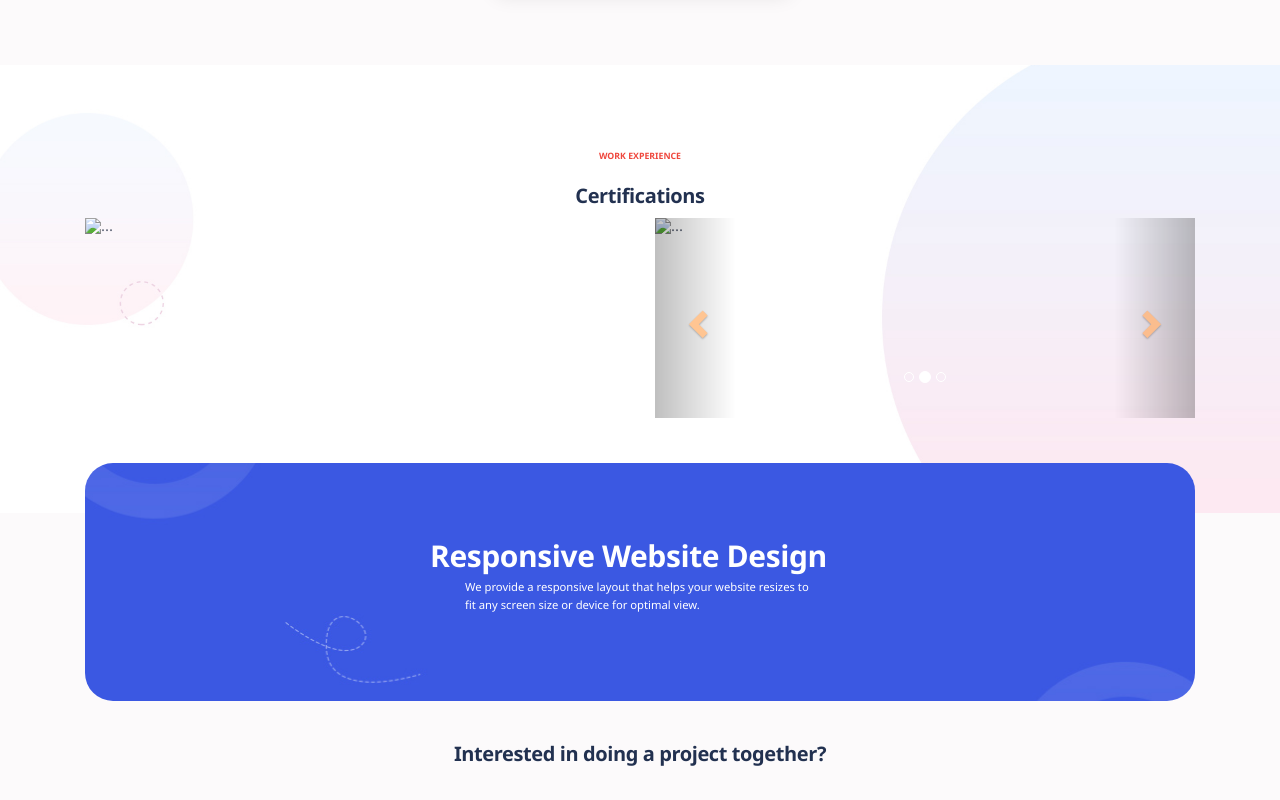
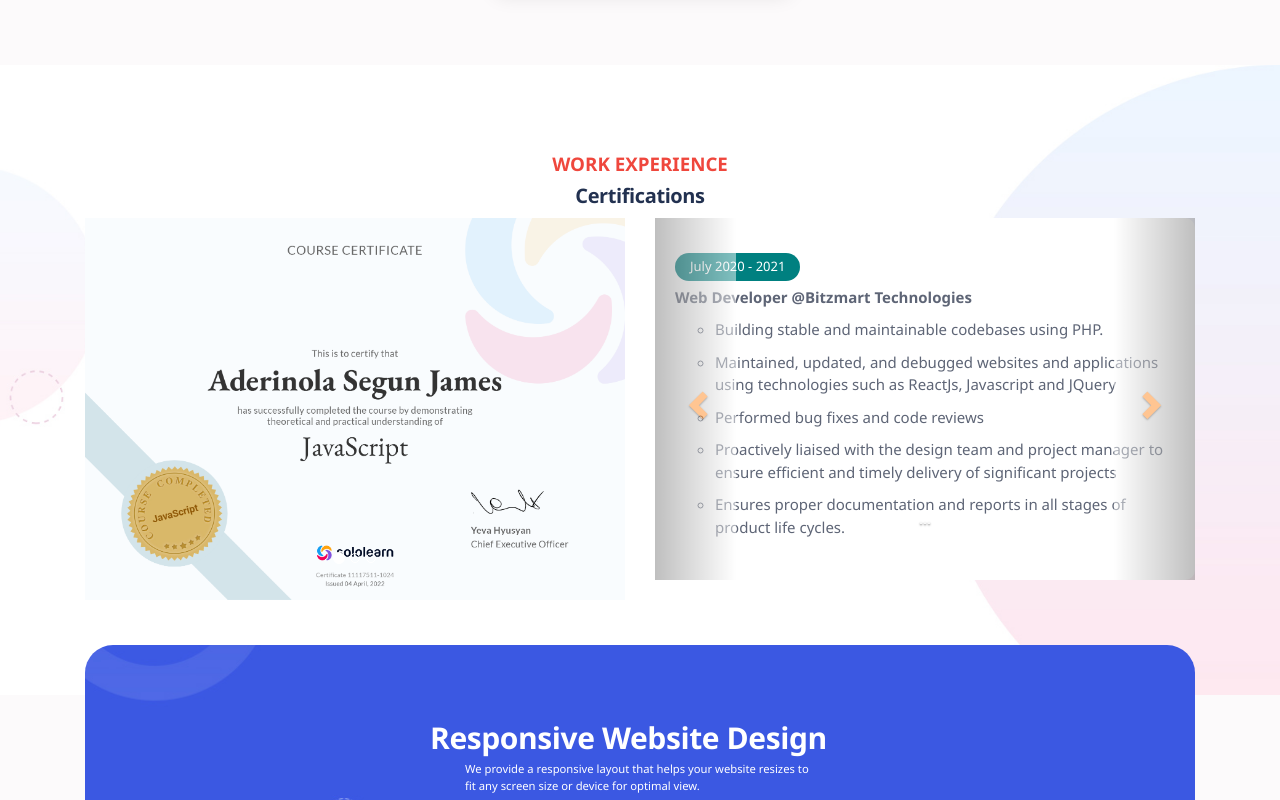
Before and after one commit to segun-aderinola/my-portfolio, a plain HTML site: page index.html in a window 1280 px wide. Shown: the part 2725-3525 px from the top of the page. Drawn offline with nearby package versions, Linux system fonts and the light colour scheme.

Commit message:
done for now

```diff
--- a/css/style.css
+++ b/css/style.css
@@ -270,11 +270,34 @@
     margin-bottom: 0.5rem;
     color: #ef473d;
     font-weight: 600;
-    font-size: 0.875rem;
+    font-size: 1.875rem;
 }
 /* .language{
     font-weight: 700;
 } */
+
+.experience-details {
+    display: inline-block;
+    background-color: teal;
+    border-radius: 25px;
+    padding: 4px 15px;
+    font-size: 13px;
+    text-align: center;
+    color: white;
+    margin-bottom: 5px;
+}
+.content {
+    font-size: 15px;
+}
+.exptitle {
+    font-weight: bold;
+}
+.UL li {
+    padding-top: 10px;
+}
+.carousel-control{
+    background-color: #fcfafb;
+}
 .cards-2 .language {
     font-size: 1.25rem;
     line-height: 1.5rem;
@@ -374,6 +397,13 @@
     line-height: 2.5rem;
     letter-spacing: -0.4px;
 }
+.h2-heading{
+    color: #223150;
+    font-weight: 700;
+    font-size: 2rem;
+    line-height: 2.5rem;
+    letter-spacing: -0.4px;
+}
 
 /* responsiveness */
 @media (min-width: 1200px){
--- a/index.html
+++ b/index.html
@@ -77,7 +77,7 @@
                     </h1>
 
                     <div class="header1">
-                        <span class="mt-4 text-slider-items"> Hi I am Segun Aderinola James, I am a Full stack Web
+                        <span class="mt-4 text-slider-items"> Hi My name is Segun Aderinola James, I am a Full stack Web
                             Developer.</p> </span>
                         <strong class="text-slider"></strong>
                     </div>
@@ -141,7 +141,8 @@
 
         <div id="about" class="row basic-1" style="margin-top: 50px;">
             <div class="col-md-6">
-                <img src="image/segun.png" class="img-fluid img-rounded" alt="" style="border: 2px solid teal; box-shadow: 5px 5px;">
+                <img src="image/segun.png" class="img-fluid img-rounded" alt=""
+                    style="border: 2px solid teal; box-shadow: 5px 5px;">
 
             </div>
 
@@ -149,7 +150,8 @@
                 <p class="what-i-do"> WHAT I DO</p>
                 <p class="stack">Full Stack Web developer</p>
                 <div style="text-align: justify;font-size: 18px;">
-                    I am a Software Engineer with over three years of experience with profound knowledge of solving problems.
+                    Software Engineer with over three years of experience with profound knowledge of solving
+                    problems.
                     Highly experienced with multiple programming languages required for website, web application and
                     database development. Enjoy working as a team member with excellent communication, interpersonal
                     skills and proactive. </div>
@@ -176,7 +178,8 @@
                         <div class="card-body">
                             <div class="project-title"> Real Estate Management Skinimoni.com </div>
                             <p class="project-body">
-                                This web application is a real Estate platform designed for house lease, rent, sale of land and properties, hotel lodge within Ilorin and its premises.
+                                This web application is a real Estate platform designed for house lease, rent, sale of
+                                land and properties, hotel lodge within Ilorin and its premises.
                             </p>
                             <div class="language"> PHP, JavaScript, HTML, CSS, Bootstrap</div>
                             <div class="language">
@@ -193,7 +196,8 @@
                         <div class="card-body">
                             <div class="project-title"> E-Commerce Website www.havizlanzile.com</div>
                             <p class="project-body">
-                                This is an E-commerce website designed for purchase of clothing designs, foot wears, designers, etc.
+                                This is an E-commerce website designed for purchase of clothing designs, foot wears,
+                                designers, etc.
                             </p>
                             <div class="language">PHP, jQuery, HTML, CSS, Bootstrap</div>
                             <div class="language">
@@ -211,7 +215,8 @@
                         <div class="card-body">
                             <div class="project-title"> Graphical Password Authentication system </div>
                             <p class="project-body">
-                                This project is an Authentication system that uses picture puzzle for its authentication. The user gets authenticated after completing a puzzle grid arrangement.
+                                This project is an Authentication system that uses picture puzzle for its
+                                authentication. The user gets authenticated after completing a puzzle grid arrangement.
                             </p>
                             <div class="language">HTML, CSS, PHP, Javascript, Ajax </div>
                             <div class="language">
@@ -219,7 +224,7 @@
                                     <img src="./image/git.png" alt="">
                                 </a>
                                 <a href="https://github.com/segun-aderinola/graphical-password-authentication/">
-                                    <img src="./image/link.png" alt="" >
+                                    <img src="./image/link.png" alt="">
                                 </a>
                             </div>
                         </div>
@@ -230,9 +235,11 @@
                     <div class="card collapsse">
                         <img src="./image/github.png" class="git-icon" alt="Git Icon">
                         <div class="card-body">
-                            <div class="project-title"> Web-based Student Wallet System  </div>
+                            <div class="project-title"> Web-based Student Wallet System </div>
                             <p class="project-body">
-                                This system is a web-based student wallet designed to enable student save money in his/her college wallet and make payment via the wallet to any college own store. Also the student can make school fee payment if the balance in the wallet is sufficient.
+                                This system is a web-based student wallet designed to enable student save money in
+                                his/her college wallet and make payment via the wallet to any college own store. Also
+                                the student can make school fee payment if the balance in the wallet is sufficient.
                             </p>
                             <div class="language"> HTML5, CSS, Bootstrap, PHP, jQuery </div>
                             <div class="language">
@@ -240,7 +247,7 @@
                                     <img src="./image/git.png" alt="">
                                 </a>
                                 <a href="https://github.com/segun-aderinola/wallet-pay/">
-                                    <img src="./image/link.png" alt="" >
+                                    <img src="./image/link.png" alt="">
                                 </a>
                             </div>
                         </div>
@@ -260,7 +267,7 @@
             <div class="row cert-observer">
                 <div class="col-lg-12 cert-animated animated zoomIn delay-0" style="text-align:center;">
                     <div class="section-title">WORK EXPERIENCE</div>
-                    <h2 class="h2-heading">Certifications</h2>
+                    <p class="h2-heading">Certifications</p>
                 </div>
             </div>
 
@@ -277,17 +284,10 @@
 
                             <!-- Wrapper for slides -->
                             <div class="carousel-inner" role="listbox">
+
+
                                 <div class="item active">
-                                    <img src="./image/IMG_7772.png" class="img-fluid" width="200" height="200"
-                                        alt="...">
-                                    <div class="carousel-caption">
-                                        ...
-                                    </div>
-                                </div>
-                                <div class="item">
-                                    <img src="./image/WPP_8364D - Copy.png" class="img-fluid" width="200" height="200"
-                                        alt="...">
-
+                                    <img src="./image/solo.PNG" class="d-block w-100" alt="...">
                                 </div>
 
                             </div>
@@ -312,30 +312,37 @@
                             <!-- Wrapper for slides -->
                             <div class="carousel-inner" role="listbox">
                                 <div class="item active">
-                                    <img src="./image/IMG_7772.png" class="img-fluid" width="200" height="200"
-                                        alt="...">
+                                    <div class="card-body"><span class="experience-details">July 2020 - 2021</span>
+                                        <div class="content"><span class="exptitle">Web Developer @Bitzmart
+                                                Technologies</span>
+                                            <ul type="circle" class="UL">
+                                                <li>Building stable and maintainable codebases using PHP.</li>
+                                                <li>Maintained, updated, and debugged websites and applications using
+                                                    technologies such as ReactJs, Javascript and JQuery</li>
+                                                <li>Performed bug fixes and code reviews</li>
+                                                <li>Proactively liaised with the design team and project manager to
+                                                    ensure efficient and timely delivery of significant projects</li>
+                                                <li>Ensures proper documentation and reports in all stages of product
+                                                    life cycles.</li>
+                                            </ul>
+                                        </div>
+                                    </div>
                                     <div class="carousel-caption">
                                         ...
                                     </div>
                                 </div>
-                                <div class="item">
-                                    <img src="./image/WPP_8364D - Copy.png" class="img-fluid" width="200" height="200"
-                                        alt="...">
-                                    <!-- <div class="carousel-caption">
 
-                                    </div> -->
-                                </div>
 
                             </div>
 
                             <!-- Controls -->
                             <a class="left carousel-control" href="#carousel-example-generic" role="button"
-                                data-slide="prev">
+                                data-slide="prev" style="background-color: white;">
                                 <span class="glyphicon glyphicon-chevron-left" aria-hidden="true"></span>
                                 <span class="sr-only"></span>
                             </a>
                             <a class="right carousel-control" href="#carousel-example-generic" role="button"
-                                data-slide="next">
+                                data-slide="next" style="background-color: white;">
                                 <span class="glyphicon glyphicon-chevron-right" aria-hidden="true"></span>
                                 <span class="sr-only"></span>
                             </a>
@@ -392,10 +399,11 @@
                             </a>
                         </span>
                         <span class="fa-stack">
-                            <a target="_blank" href="https://www.linkedin.com/in/segun-aderinola-99868a20b" rel="noreferrer">
+                            <a target="_blank" href="https://www.linkedin.com/in/segun-aderinola-99868a20b"
+                                rel="noreferrer">
                                 <i class="bi bi-linkedin" style="font-size:20px"></i>
                             </a>
-                            </span>
+                        </span>
 
                         <span class="fa-stack">
                             <a target="_blank" href="https://youtube.com/channel/UCqbpO9RjiATLtIotgDfs0BA"
@@ -417,12 +425,12 @@
                     <p class="p-small statement">©Copyright Segun Aderinola James
                         <span id="date">
 
-                    </span>
-                </p>
+                        </span>
+                    </p>
+                </div>
             </div>
         </div>
     </div>
-</div>
 
     <button id="myBtn" onclick="topFunction()" style="display: block;">
         <img src="./image/arrow-up.png" class="img-fluid" alt="Scroll">
```
Also changed, not shown: image/HarvardX.png (added), image/skillup.png (added), image/solo.PNG (added).
